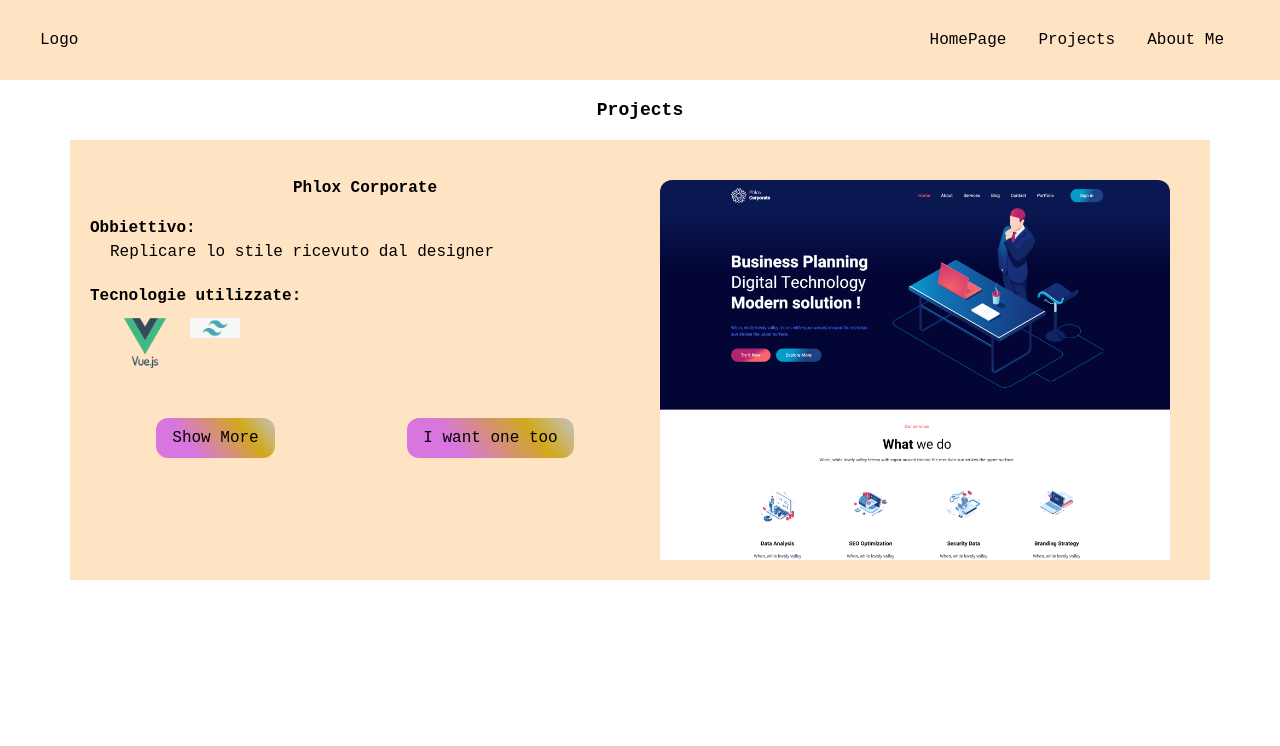
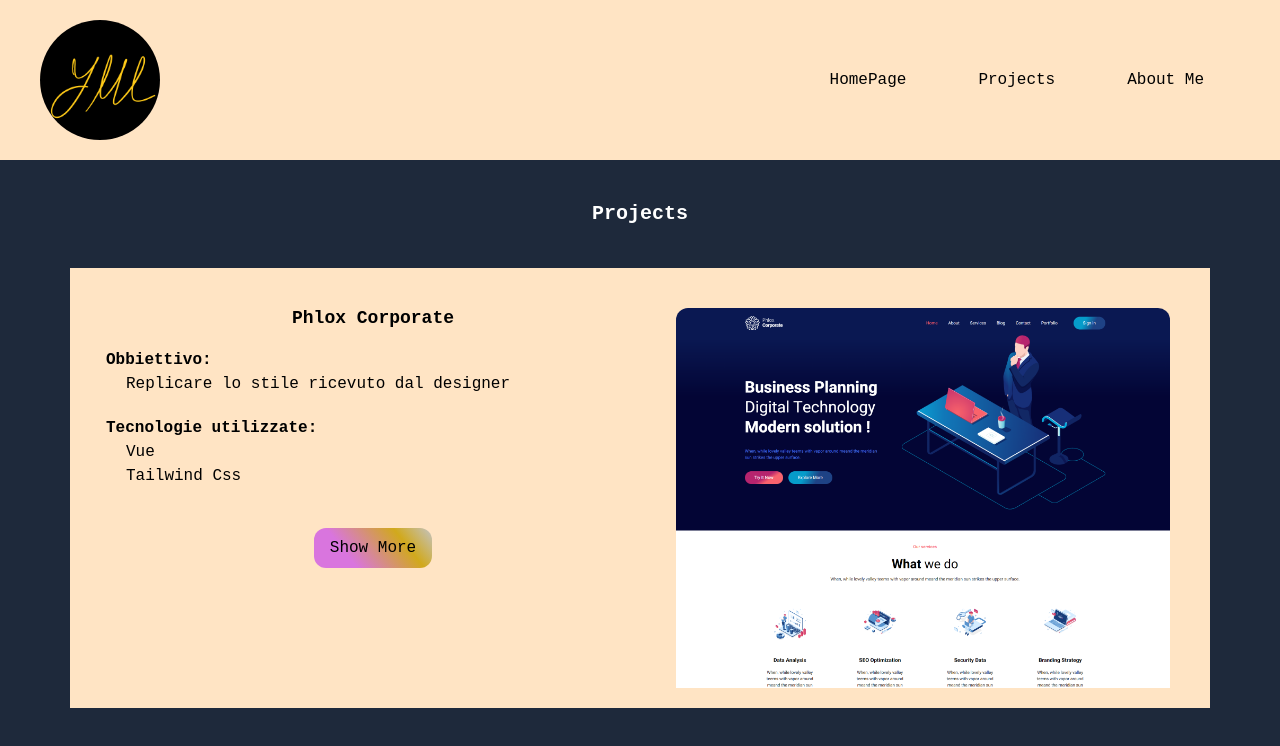
Before and after one commit to Montesi-Yuri/Montesi-Yuri.github.io, a Vue app: page /projects in a window 1280 px wide. Shown: the top 746 px of the page. Built offline with nearby package versions, Linux system fonts and the light colour scheme; a web font is replaced by a local one.

Commit message:
ADD - minor changes

```diff
--- a/index.html
+++ b/index.html
@@ -11,7 +11,7 @@
     <link href="https://fonts.googleapis.com/css2?family=Victor+Mono:wght@100;200;300;400;500;600;700&display=swap" rel="stylesheet">
 
   </head>
-  <body>
+  <body class=" bg-slate-800">
     <div id="app"></div>
     <script type="module" src="/src/main.js"></script>
   </body>
--- a/src/components/HeaderComponent.vue
+++ b/src/components/HeaderComponent.vue
@@ -8,6 +8,12 @@ export default {
 
 		}
 	},
+	methods:{
+        getImgPath: function(src) {
+            console.log(new URL(`${src}`, import.meta.url).href);
+            return new URL(`${src}`, import.meta.url).href
+        },
+    }
 }
 
 </script>
@@ -15,9 +21,9 @@ export default {
 <template>
 	<header>
 		<div class="header-logo ms-5">
-			<h1 class="text-center leading-10 ">
-				Logo
-			</h1>
+			<div class="main-logo">
+				<img :src="getImgPath('../assets/img/logoTrasp.png')" alt="Yuri-Montesi">
+			</div>
 		</div>
 		<nav class="me-5">
 			<ul>
@@ -49,17 +55,32 @@ header{
 	padding: 20px;
 	display: flex;
 
+	.main-logo{
+		width: 120px;
+		height: 120px;
+		background-color: black;
+		border-radius: 50%;
+		display: flex;
+		align-items: center;
+		justify-content: center;
+	}
+
+	nav{
+		display: flex;
+		align-items: center;
+	}
+
 	ul{
 		display: flex;
 
 		li{
+			margin: 0px 20px;
 			padding: 8px 16px;
-			border-radius: 12px;
 			cursor:pointer;
 
 			&:hover{
-				color: white;
-				background-color:purple;
+				color: purple;
+				border-bottom: 3px solid purple;
 				transition: 0.2s ease-in-out;
 			}
 		}
--- a/src/pages/ProjectsPage.vue
+++ b/src/pages/ProjectsPage.vue
@@ -17,14 +17,14 @@ export default {
 
 <template>
     <div class="my-container">
-        <h2 class="text-center font-bold my-4 text-lg">
+        <h2 class="text-center font-bold my-10 text-xl text-white">
             Projects
         </h2>
 
         <section class="projects-wrapper">
             <div class="project">
-                <div class="w-1/2">
-                    <h3 class="text-center font-bold my-4">Phlox Corporate</h3>
+                <div class="w-1/2 mx-4">
+                    <h2 class="text-center font-bold text-lg my-4">Phlox Corporate</h2>
 
                     <h5 class="font-bold">
                         Obbiettivo:
@@ -36,21 +36,20 @@ export default {
                     <h5 class="font-bold mt-5">
                         Tecnologie utilizzate:
                     </h5>
-                    <div class="px-5 flex">
-                        <div class="logo-tech">
+                    <div class="px-5 mb-5">
+                        <p>Vue</p>
+                        <p>Tailwind Css</p>
+                        <!-- <div class="logo-tech">
                             <img :src="getImgPath('../assets/img/vue.png')" alt="">
                         </div>
                         <div class="logo-tech">
                             <img :src="getImgPath('../assets/img/tw-css.png')" alt="">
-                        </div>
+                        </div>   -->
                     </div>
 
-                    <div class="flex justify-around my-10">
+                    <div class="flex justify-center my-10">
                         <button class="btn">
                             Show More
-                        </button>
-                        <button class="btn">
-                            I want one too
                         </button>
                     </div>
                 </div>
```
Also changed, not shown: src/assets/img/logoTrasp.png (added), src/assets/img/php.png (deleted).
